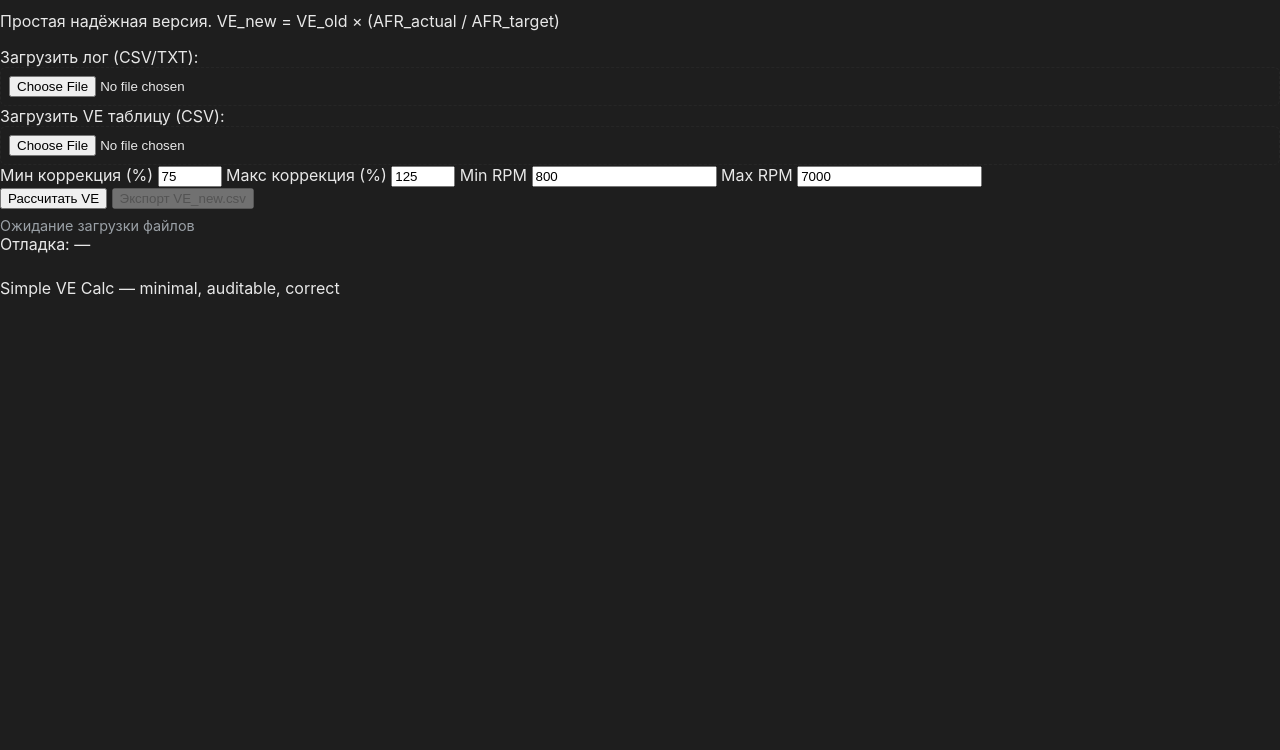
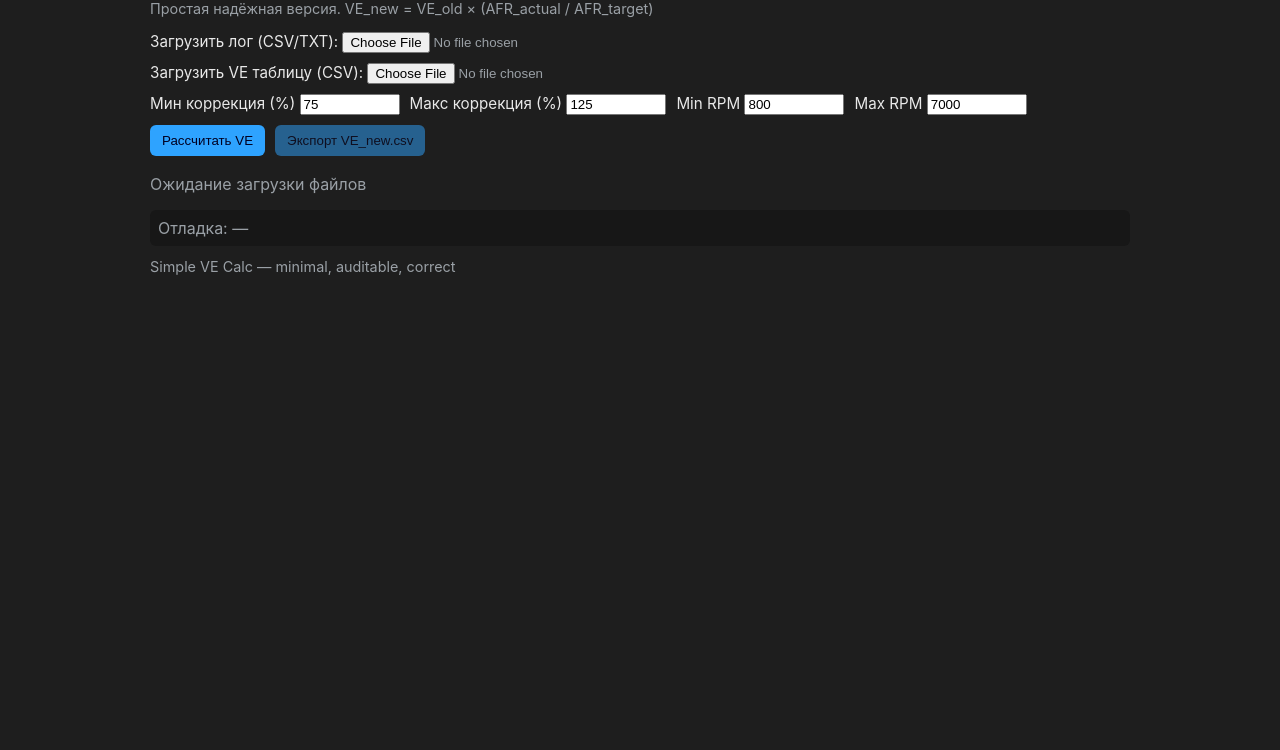
Before and after one commit to dobrovolsky-a-d/VE-Calc, a plain HTML site: page index.html in a window 1280 px wide. Shown: the part 71-821 px from the top of the page. After the commit the page ends 800 px from the top, so only its background shows below. Drawn offline with Linux system fonts and the light colour scheme.

Commit message:
Update style.css

```diff
--- a/style.css
+++ b/style.css
@@ -1,52 +1,21 @@
 :root{
-  --bg:#1e1e1e;
-  --panel:#232323;
-  --text:#e8e8e8;
-  --muted:#9aa0a6;
-  --accent:#2ea3ff;
-  --accent-2:#1b85d6;
-  --success:#5ed07a;
-  --danger:#ff6b6b;
-  --card-radius:10px;
+  --bg:#1e1e1e; --panel:#232323; --text:#e8e8e8; --muted:#9aa0a6;
+  --accent:#2ea3ff; --card-radius:8px;
 }
-
 *{box-sizing:border-box}
-html,body{height:100%;margin:0;font-family:Inter, system-ui, -apple-system, "Segoe UI", Roboto, "Helvetica Neue", Arial; background:var(--bg); color:var(--text);}
-
-.app-container{max-width:980px;margin:18px auto;padding:18px;}
-.header{display:flex;flex-direction:column;gap:6px;margin-bottom:12px}
-.logo{margin:0;font-weight:600;color:var(--text);letter-spacing:0.5px}
-.logo .ver{font-weight:400;color:var(--muted);font-size:0.85rem;margin-left:6px}
-.subtitle{margin:0;color:var(--muted);font-size:0.95rem}
-
-.main{display:grid;grid-template-columns:1fr;gap:12px}
-.upload{display:flex;flex-wrap:wrap;gap:12px;align-items:flex-end}
-.card{background:var(--panel);padding:12px;border-radius:var(--card-radius);box-shadow:0 1px 0 rgba(255,255,255,0.01);min-width:260px}
-.lbl{display:block;margin-bottom:8px;color:var(--muted)}
-
-input[type=file]{width:100%;padding:8px;background:transparent;border:1px dashed rgba(255,255,255,0.04);color:var(--text);border-radius:6px}
-
-.actions{display:flex;gap:10px;align-items:center;margin-left:auto}
-.btn{background:linear-gradient(180deg, rgba(255,255,255,0.02), rgba(255,255,255,0.01));border:1px solid rgba(255,255,255,0.03);padding:9px 14px;border-radius:8px;color:var(--text);cursor:pointer;transition:all .14s ease;box-shadow:0 6px 18px rgba(0,0,0,0.45)}
-.btn:hover{transform:translateY(-2px);box-shadow:0 10px 26px rgba(0,0,0,0.55)}
-.btn:active{transform:translateY(0)}
-.btn.primary{background:linear-gradient(180deg,var(--accent),var(--accent-2));border:none;color:#001F2E;box-shadow:0 8px 28px rgba(20,60,90,0.5)}
-
-.status{margin-top:8px;color:var(--muted);font-size:0.9rem}
-.calc-status{margin-top:10px;font-weight:600}
-
-.debug-section{padding:12px}
-.debugbox{background:#171717;border:1px solid rgba(255,255,255,0.03);padding:10px;border-radius:8px;color:var(--muted);min-height:80px;white-space:pre-wrap;font-size:0.9rem}
-
-.output{padding:12px;display:block}
-.ve-table{width:100%;border-collapse:collapse;margin-top:8px}
-.ve-table td{border:1px solid rgba(255,255,255,0.03);padding:6px 8px;text-align:right;font-family:monospace;font-size:0.85rem}
-.ve-table tr:nth-child(even){background:rgba(255,255,255,0.01)}
-
-.footer{margin-top:14px;color:var(--muted);font-size:0.85rem;text-align:center}
-
-/* responsive */
-@media(max-width:720px){
-  .actions{width:100%;justify-content:space-between;margin-left:0}
-  .upload{flex-direction:column;align-items:stretch}
-}
+body{background:var(--bg);color:var(--text);font-family:Inter,Arial;margin:0;padding:18px;}
+.wrap{max-width:980px;margin:0 auto;}
+header h1{margin:0 0 4px 0}
+.muted{color:var(--muted);font-size:0.9rem}
+.controls{display:grid;gap:10px;margin-top:12px}
+.row{display:flex;gap:10px;align-items:center;flex-wrap:wrap}
+label{font-size:0.95rem}
+input[type=file]{color:var(--muted)}
+button{background:var(--accent);border:none;padding:8px 12px;border-radius:6px;color:#002;cursor:pointer}
+button[disabled]{opacity:0.5;cursor:not-allowed}
+.status{margin-top:8px;color:var(--muted)}
+.debug{margin-top:6px;background:#171717;padding:8px;border-radius:6px;color:var(--muted);white-space:pre-wrap}
+.output{margin-top:12px}
+table{width:100%;border-collapse:collapse;font-family:monospace}
+td,th{padding:6px;border:1px solid rgba(255,255,255,0.03);text-align:right}
+.options input{width:100px}
```
